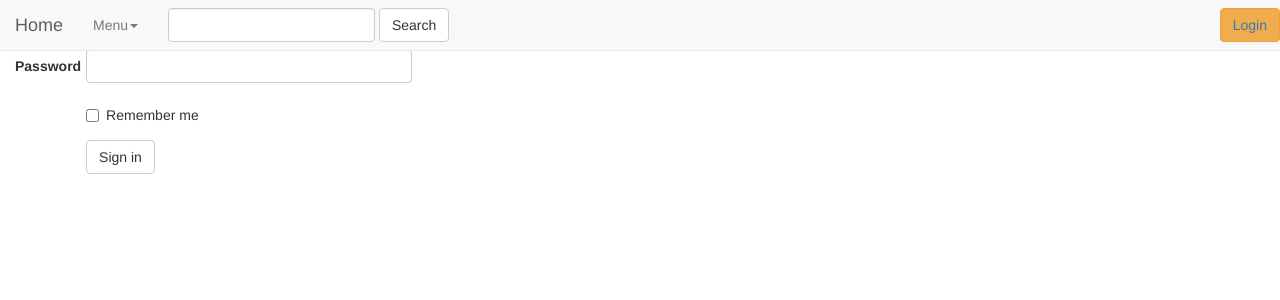
After one commit to nwalk/gisc4530k, a Django app: page /login in a window 1280 px wide. The commit adds this page. Shown: the top 300 px of the page. Run offline with Django 3.2, Linux system fonts and the light colour scheme; some libraries are stand-ins or nearby versions.

Commit message:
Set up base, added a login page updated models/readme

```diff
--- a/apps/university/models.py
+++ b/apps/university/models.py
@@ -15,8 +15,10 @@ class Students(models.Model):
 
 class Instructors(models.Model):
     """Model for instructor information"""
-    name = models.CharField(max_length=40)
+    first_name = models.CharField(max_length=15)
+    last_name = models.CharField(max_length=15)
     status = models.CharField(max_length=40)
+    course = models.CharField(max_length=40)
 
     def __str__(self):
         return "{}".format(self.name)
@@ -31,6 +33,7 @@ class Courses(models.Model):
     title = models.CharField(max_length=40)
     hours = models.IntegerField(max_length=1)
     location = models.CharField(max_length=50)
+    instructor = models.CharField(max_length=40)
 
     def __str__(self):
         return "{}".format(self.name)
--- /dev/null
+++ b/apps/university/templates/login.html
@@ -0,0 +1,42 @@
+{% extends 'base.html' %}
+{% load staticfiles %}
+
+<!DOCTYPE html>
+<html>
+<head lang="en">
+    <meta charset="UTF-8">
+    <title>Log In</title>
+</head>
+<body>
+{% block login %}
+    <div class="col-md-4 column">
+        <form class="form-horizontal" role="form">
+            <div class="form-group">
+                 <label for="inputEmail3" class="col-sm-2 control-label">Email</label>
+                <div class="col-sm-10">
+                    <input type="email" class="form-control" id="inputEmail3" />
+                </div>
+            </div>
+            <div class="form-group">
+                 <label for="inputPassword3" class="col-sm-2 control-label">Password</label>
+                <div class="col-sm-10">
+                    <input type="password" class="form-control" id="inputPassword3" />
+                </div>
+            </div>
+            <div class="form-group">
+                <div class="col-sm-offset-2 col-sm-10">
+                    <div class="checkbox">
+                         <label><input type="checkbox" /> Remember me</label>
+                    </div>
+                </div>
+            </div>
+            <div class="form-group">
+                <div class="col-sm-offset-2 col-sm-10">
+                     <button type="submit" class="btn btn-default">Sign in</button>
+                </div>
+            </div>
+        </form>
+    </div>
+{% endblock %}
+</body>
+</html>
--- a/apps/university/urls.py
+++ b/apps/university/urls.py
@@ -4,8 +4,7 @@ from django.contrib import admin
 
 
 urlpatterns = patterns('',
-
     url(r'^admin/', include(admin.site.urls)),
     url(r'^$', views.HomeView.as_view()),
-
-)
+    url(r'^login$', views.LoginView.as_view(), name='login'),
+    )
--- a/apps/university/views.py
+++ b/apps/university/views.py
@@ -4,3 +4,7 @@ from django.views import generic
 
 class HomeView(generic.TemplateView):
     template_name = 'home.html'
+
+
+class LoginView(generic.TemplateView):
+    template_name = 'login.html'
--- a/templates/base.html
+++ b/templates/base.html
@@ -1,10 +1,62 @@
+{% load staticfiles %}
+
 <!DOCTYPE html>
 <html>
 <head lang="en">
     <meta charset="UTF-8">
     <title></title>
+
+    <link href="{% static "bootstrap/css/bootstrap.css" %}" rel="stylesheet">
+    <script src="//ajax.googleapis.com/ajax/libs/jquery/1.11.0/jquery.min.js"></script>
+    <script src="{% static "bootstrap/js/bootstrap.min.js" %}"></script>
+    <link type="css" rel="stylesheet" href="../static/university.css"/>
+
 </head>
 <body>
-
+    <nav class="navbar navbar-default navbar-fixed-top" role="navigation">
+        <div class="navbar-header">
+             <button type="button" class="navbar-toggle" data-toggle="collapse" data-target="#bs-example-navbar-collapse-1"> <span class="sr-only">Toggle navigation</span><span class="icon-bar"></span><span class="icon-bar"></span><span class="icon-bar"></span></button> <a class="navbar-brand" href="/">Home</a>
+        </div>
+        <div class="collapse navbar-collapse" id="bs-example-navbar-collapse-1">
+            <ul class="nav navbar-nav">
+                <li class="dropdown">
+                     <a href="#" class="dropdown-toggle" data-toggle="dropdown">Menu<strong class="caret"></strong></a>
+                    <ul class="dropdown-menu">
+                        <li>
+                            <a href="#">Action</a>
+                        </li>
+                        <li>
+                            <a href="#">Another action</a>
+                        </li>
+                        <li>
+                            <a href="#">Something else here</a>
+                        </li>
+                        <li class="divider">
+                        </li>
+                        <li>
+                            <a href="#">Separated link</a>
+                        </li>
+                        <li class="divider">
+                        </li>
+                        <li>
+                            <a href="#">One more separated link</a>
+                        </li>
+                    </ul>
+                </li>
+            </ul>
+            <form class="navbar-form navbar-left" role="search">
+                <div class="form-group">
+                    <input type="text" class="form-control" />
+                </div> <button type="submit" class="btn btn-default">Search</button>
+            </form>
+            <form class="navbar-form navbar-right">
+               <button type="button" class="btn btn-warning"><a href="login">Login</a></button>
+            </form>
+        </div>
+    </nav>
+{% block content %}
+{% endblock %}
+{% block login %}
+{% endblock %}
 </body>
 </html>
```
Also changed, not shown: apps/university/templates/home.html (+4 -66 lines), README.md, db.sqlite3.
